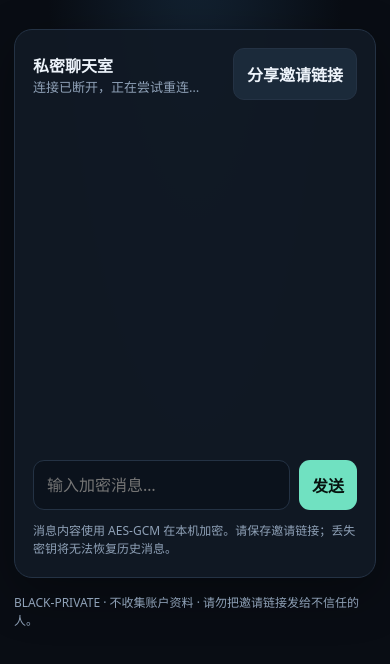
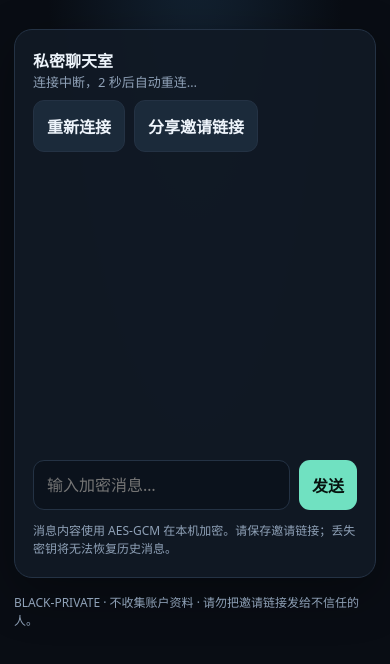
Before and after one commit to pexshop/dufguugt, a website: page public/index.html in a window 390 px wide. Both pictures are taken after a click on the button "创建加密聊天室". Shown: the part 160-824 px from the top of the page. Drawn offline with Linux system fonts and the light colour scheme.

Commit message:
Add automatic WebSocket reconnection for mobile chat

```diff
--- a/public/index.html
+++ b/public/index.html
@@ -15,12 +15,13 @@ main{width:min(720px,100%);display:flex;flex-direction:column;gap:16px}.brand{fo
 <body><main>
 <header class="hero"><div class="brand">BLACK / PRIVATE</div><h1>你的私密空间。</h1><p>端到端加密聊天室。消息在你的设备上加密，服务器只接收密文。</p></header>
 <section class="panel" id="welcome"><h2>开始私密聊天</h2><p class="muted">创建一个新聊天室，或打开别人分享给你的邀请链接。</p><div class="row"><button id="create">创建加密聊天室</button><button class="secondary" id="copyInvite" disabled>复制邀请链接</button></div><p class="notice" id="inviteHint">创建后会生成只有持有邀请链接的人才能解密的房间密钥。请通过可信渠道分享链接。</p></section>
-<section class="panel" id="chat"><div class="row" style="justify-content:space-between;align-items:center"><div><strong>私密聊天室</strong><div class="status" id="status">正在连接…</div></div><button class="secondary" id="share">分享邀请链接</button></div><div id="messages" aria-live="polite"></div><form id="sendForm" class="row"><input id="message" maxlength="4000" placeholder="输入加密消息…" autocomplete="off" required><button>发送</button></form><div class="notice">消息内容使用 AES-GCM 在本机加密。请保存邀请链接；丢失密钥将无法恢复历史消息。</div></section>
+<section class="panel" id="chat"><div class="row" style="justify-content:space-between;align-items:center"><div><strong>私密聊天室</strong><div class="status" id="status">正在连接…</div></div><div class="row"><button class="secondary" id="reconnect" type="button">重新连接</button><button class="secondary" id="share" type="button">分享邀请链接</button></div></div><div id="messages" aria-live="polite"></div><form id="sendForm" class="row"><input id="message" maxlength="4000" placeholder="输入加密消息…" autocomplete="off" required><button>发送</button></form><div class="notice">消息内容使用 AES-GCM 在本机加密。请保存邀请链接；丢失密钥将无法恢复历史消息。</div></section>
 <footer class="notice">BLACK-PRIVATE · 不收集账户资料 · 请勿把邀请链接发给不信任的人。</footer>
 </main>
 <script>
 const $=id=>document.getElementById(id);
 let roomId=null,key=null,socket=null,invite=null,seen=new Set(),myIds=new Set();
+let reconnectTimer=null,reconnectAttempts=0,manualReconnect=false,connectionId=0;
 const b64=b=>btoa(String.fromCharCode(...new Uint8Array(b))).replace(/\+/g,"-").replace(/\//g,"_").replace(/=+$/,"");
 const unb64=s=>Uint8Array.from(atob(s.replace(/-/g,"+").replace(/_/g,"/")+"===".slice((s.length+3)%4)),c=>c.charCodeAt(0));
 function makeInvite(){return location.origin+location.pathname+"#"+roomId+"."+b64(keyBytes)}
@@ -33,19 +34,62 @@ async function setup(id,raw){
  $("status").textContent="正在连接安全通道…";
  connect();
 }
-function connect(){
+function scheduleReconnect(){
+ if(reconnectTimer||!roomId)return;
+ const delay=Math.min(1000*Math.pow(2,reconnectAttempts),30000);
+ reconnectAttempts=Math.min(reconnectAttempts+1,5);
+ $("status").textContent="连接中断，"+Math.ceil(delay/1000)+" 秒后自动重连…";
+ reconnectTimer=setTimeout(()=>{reconnectTimer=null;connect();},delay);
+}
+function connect(force=false){
+ if(!roomId)return;
+ if(reconnectTimer){clearTimeout(reconnectTimer);reconnectTimer=null;}
+ if(socket&&(socket.readyState===WebSocket.OPEN||socket.readyState===WebSocket.CONNECTING)){
+  if(!force)return;
+  try{socket.close(4000,"Reconnect requested");}catch{}
+ }
+ const thisConnection=++connectionId;
  const proto=location.protocol==="https:"?"wss:":"ws:";
- socket=new WebSocket(proto+"//"+location.host+"/room/"+roomId);
- socket.onopen=()=>$("status").textContent="已连接 · 端到端加密";
- socket.onclose=()=>$("status").textContent="连接已断开，正在尝试重连…";
- socket.onerror=()=>$("status").textContent="连接错误";
- socket.onmessage=async e=>{
+ $("status").textContent="正在连接安全通道…";
+ let ws;
+ try{ws=new WebSocket(proto+"//"+location.host+"/room/"+roomId);socket=ws;}
+ catch{scheduleReconnect();return;}
+ ws.onopen=()=>{
+  if(thisConnection!==connectionId)return;
+  reconnectAttempts=0;
+  $("status").textContent="已连接 · 端到端加密";
+ };
+ ws.onclose=()=>{
+  if(thisConnection!==connectionId)return;
+  if(socket===ws)socket=null;
+  scheduleReconnect();
+ };
+ ws.onerror=()=>{
+  if(thisConnection!==connectionId)return;
+  $("status").textContent="连接出现问题，准备重连…";
+  try{ws.close();}catch{scheduleReconnect();}
+ };
+ ws.onmessage=async e=>{
+  if(thisConnection!==connectionId)return;
   try{const p=JSON.parse(e.data);if(p.type!=="message"||seen.has(p.id))return;seen.add(p.id);
    const plain=await crypto.subtle.decrypt({name:"AES-GCM",iv:unb64(p.iv)},key,unb64(p.ciphertext));
    const data=JSON.parse(new TextDecoder().decode(plain));render(data.text,p.createdAt,myIds.has(p.id));
   }catch{}
  };
 }
+$("reconnect").onclick=()=>{
+ reconnectAttempts=0;
+ if(reconnectTimer){clearTimeout(reconnectTimer);reconnectTimer=null;}
+ connect(true);
+};
+document.addEventListener("visibilitychange",()=>{
+ if(document.visibilityState==="visible"&&roomId&&(!socket||socket.readyState===WebSocket.CLOSED)){
+  reconnectAttempts=0;connect();
+ }
+});
+window.addEventListener("online",()=>{
+ if(roomId&&(!socket||socket.readyState!==WebSocket.OPEN)){reconnectAttempts=0;connect();}
+});
 function render(text,at,mine){
  const el=document.createElement("div");el.className="msg"+(mine?" mine":"");
  const body=document.createElement("div");body.textContent=text;
```
